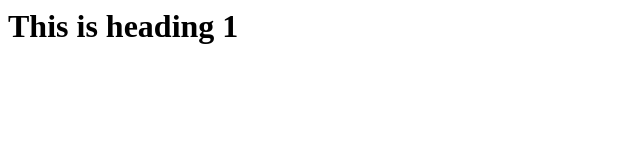
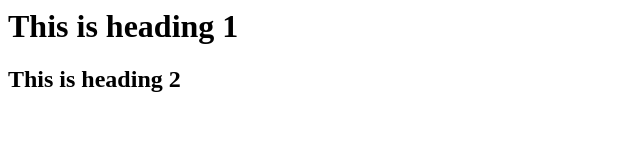
Before and after one commit to pbobinski-WSB/WSB_NI_2023L_zaliczenie, a plain HTML site: page Kacper_22438/Main.html in a window 1280 px wide. Shown: the whole page, without its empty margins (0-640 px from the left). Drawn offline with Linux system fonts and the light colour scheme.

Commit message:
Zapisanie zmian

```diff
--- a/Kacper_22438/Main.html
+++ b/Kacper_22438/Main.html
@@ -6,5 +6,6 @@
 </head>
 <body>
     <h1>This is heading 1</h1>
+    <h2>This is heading 2</h2>
 </body>
 </html>
```
Also changed, not shown: Kacper_22438/Second.html (+1 -0 lines).
